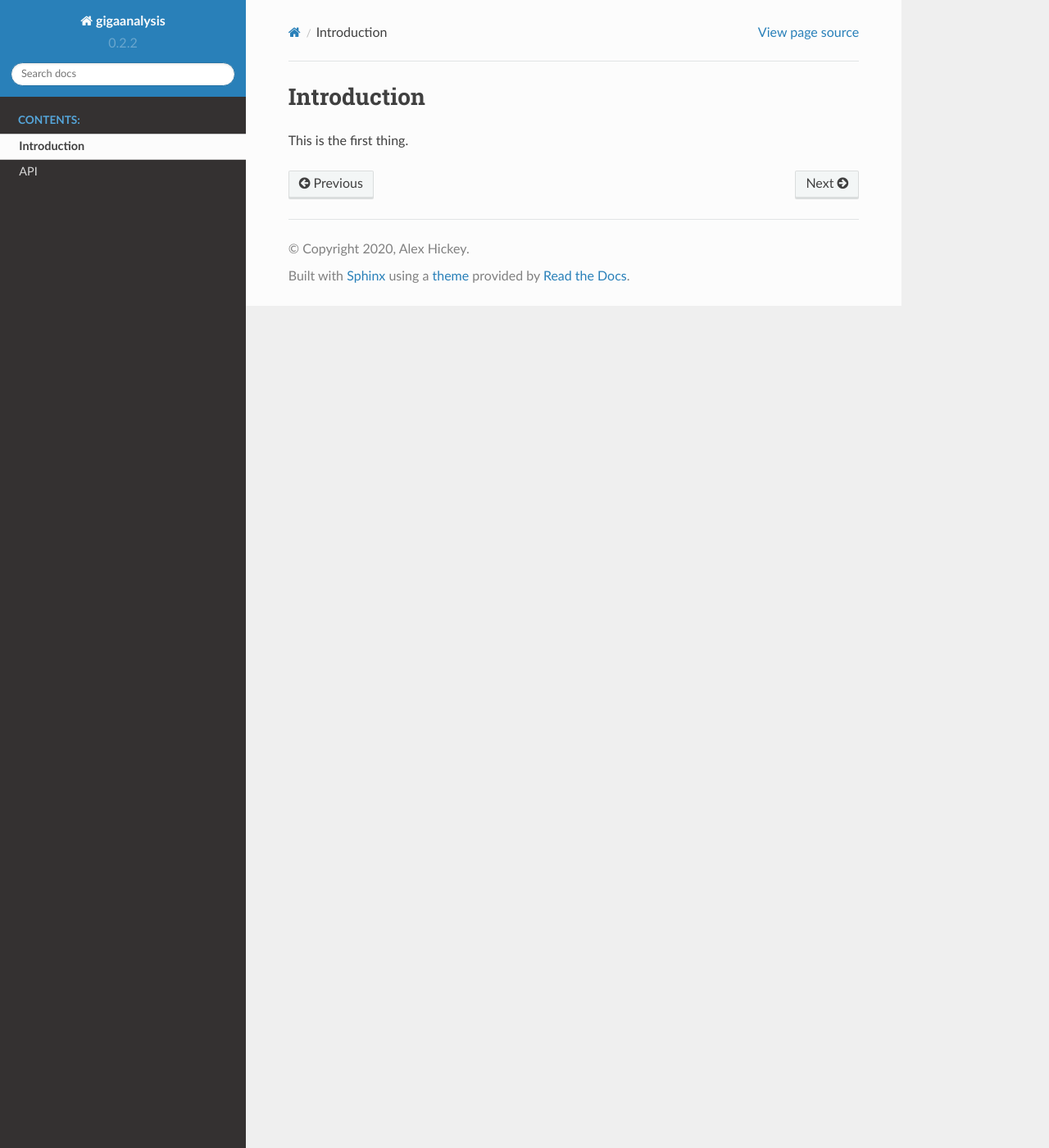
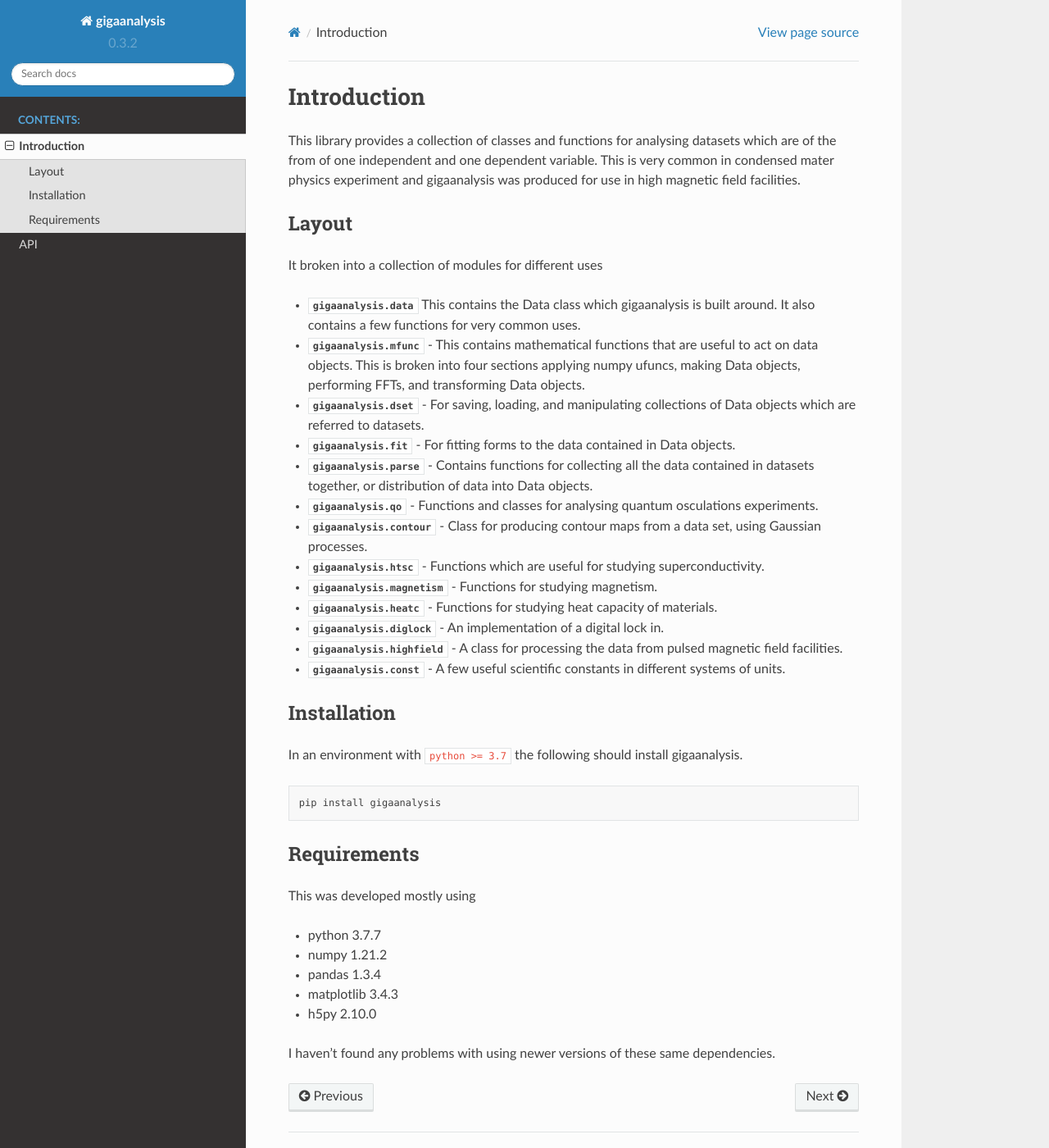
Before and after one commit to alexeatscake/gigaanalysis, a Sphinx documentation site: the page built from docs/source/intro.rst, in a window 1280 px wide and 1400 px high. Shown: the whole window at 82% size. Built offline with Sphinx 7.4.7 and the Read the Docs theme 2.0.0, drawn with Linux system fonts in a browser that asks for light colours; pages that are not in the unit, such as notebooks, are missing from menus.

Commit message:
📚 Made changes for the sphinxdocumentation functioning

```diff
--- a/docs/source/conf.py
+++ b/docs/source/conf.py
@@ -12,6 +12,7 @@
 #
 import os
 import sys
+from gigaanalysis import __version__
 
 sys.path.insert(0, os.path.abspath('../..'))
 
@@ -23,7 +24,7 @@ copyright = '2020, Alex Hickey'
 author = 'Alex Hickey'
 
 # The full version, including alpha/beta/rc tags
-version = "0.2.2"
+version = __version__
 release = version
 
 
--- a/docs/source/intro.rst
+++ b/docs/source/intro.rst
@@ -1,4 +1,66 @@
 Introduction
 ============
 
-This is the first thing.
+This library provides a collection of classes and functions for analysing
+datasets which are of the from of one independent and one dependent
+variable. This is very common in condensed mater physics experiment and
+gigaanalysis was produced for use in high magnetic field facilities.
+
+
+Layout
+------
+
+It broken into a collection of modules for different uses
+
+*   :mod:`gigaanalysis.data` This contains the Data class which gigaanalysis
+    is built around. It also contains a few functions for very common uses.
+*   :mod:`gigaanalysis.mfunc` - This contains mathematical functions that
+    are useful to act on data objects. This is broken into four sections
+    applying numpy ufuncs, making Data objects, performing FFTs, and
+    transforming Data
+    objects.
+*   :mod:`gigaanalysis.dset` - For saving, loading, and manipulating
+    collections of Data objects which are referred to datasets.
+*   :mod:`gigaanalysis.fit` - For fitting forms to the data contained in
+    Data objects.
+*   :mod:`gigaanalysis.parse` - Contains functions for collecting all the
+    data contained in datasets together, or distribution of data into Data
+    objects.
+*   :mod:`gigaanalysis.qo` - Functions and classes for analysing quantum
+    osculations experiments.
+*   :mod:`gigaanalysis.contour` - Class for producing contour maps from a
+    data set, using Gaussian processes.
+*   :mod:`gigaanalysis.htsc` - Functions which are useful for studying
+    superconductivity.
+*   :mod:`gigaanalysis.magnetism` - Functions for studying magnetism.
+*   :mod:`gigaanalysis.heatc` - Functions for studying heat capacity of
+    materials.
+*   :mod:`gigaanalysis.diglock` - An implementation of a digital lock in.
+*   :mod:`gigaanalysis.highfield` - A class for processing the data from
+    pulsed magnetic field facilities.
+*   :mod:`gigaanalysis.const` - A few useful scientific constants in
+    different systems of units.
+
+
+Installation
+------------
+
+In an environment with ``python >= 3.7`` the following should install
+gigaanalysis. ::
+
+    pip install gigaanalysis
+
+
+Requirements
+------------
+
+This was developed mostly using
+
+* python 3.7.7
+* numpy 1.21.2
+* pandas 1.3.4
+* matplotlib 3.4.3
+* h5py 2.10.0
+
+I haven't found any problems with using newer versions of these same
+dependencies.
```
Also changed, not shown: docs/source/index.rst (+9 -8 lines), docs/source/modules.rst (deleted, +0 -7 lines), 6 other files.
